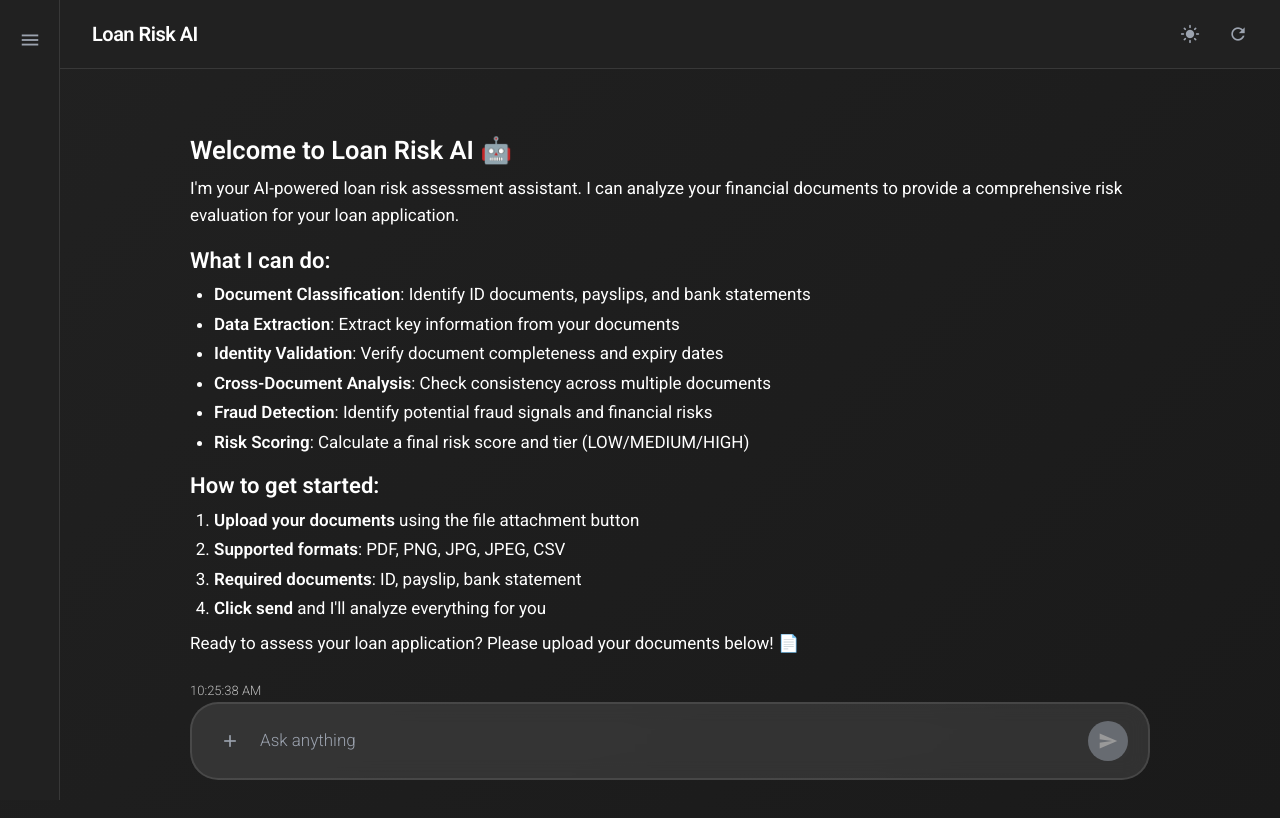
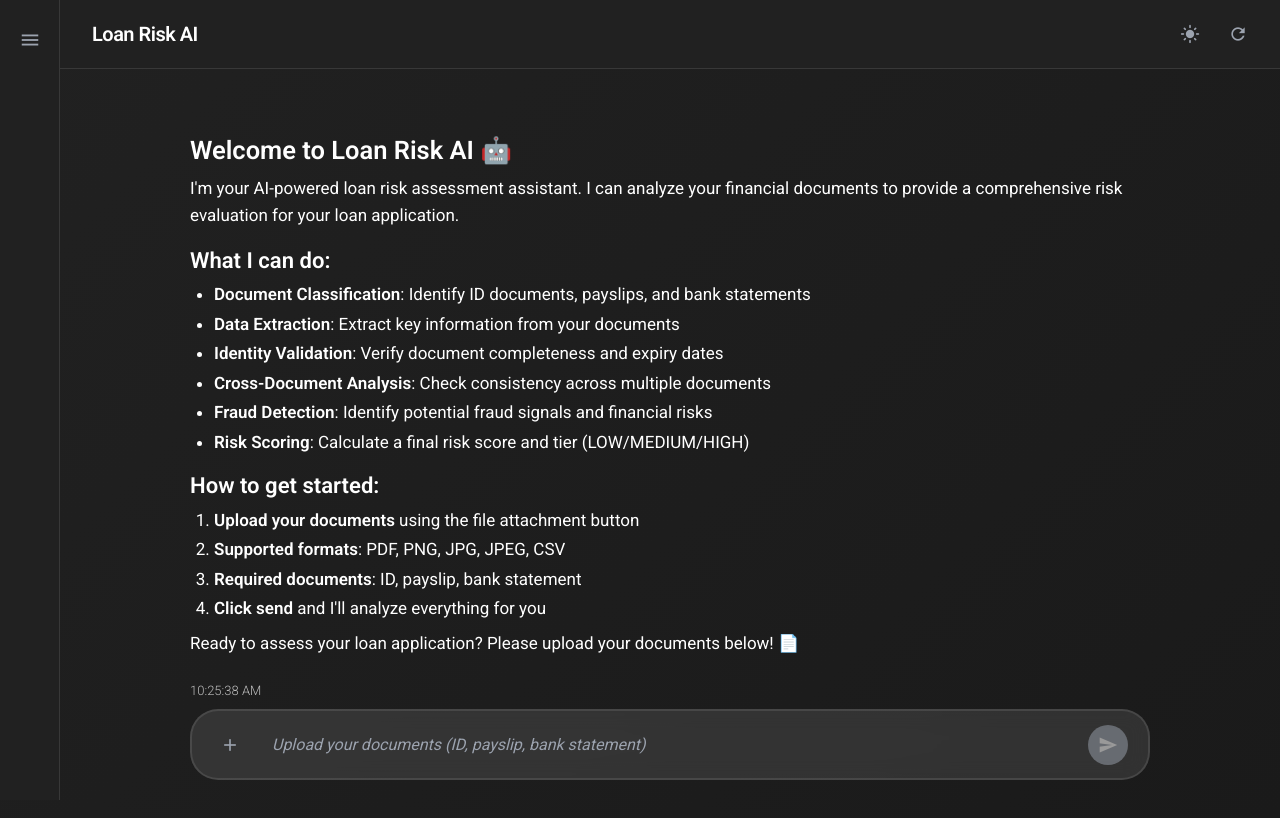
Before and after one commit to Handit-AI/handit-examples, a React (Create React App) app in the folder examples/loan-risk/: page / in a window 1280 px wide. Shown: the top 818 px of the page. Built offline with nearby package versions, Linux system fonts and the light colour scheme.

Commit message:
feat: add files ui

```diff
--- a/examples/loan-risk/package.json
+++ b/examples/loan-risk/package.json
@@ -5,6 +5,7 @@
   "main": "index.js",
   "scripts": {
     "start": "react-scripts start",
+    "dev": "react-scripts start",
     "build": "react-scripts build",
     "test": "react-scripts test",
     "eject": "react-scripts eject"
--- a/examples/loan-risk/src/App.js
+++ b/examples/loan-risk/src/App.js
@@ -7,16 +7,12 @@ const App = () => {
   const { theme, toggleTheme } = useTheme();
   const {
     messages,
-    inputValue,
-    setInputValue,
     isLoading,
     isStreaming,
     selectedFiles,
     messagesEndRef,
-    inputRef,
     fileInputRef,
     handleSubmit,
-    handleKeyPress,
     handleFileSelect,
     removeFile,
     openFileDialog,
@@ -74,11 +70,8 @@ const App = () => {
       <main className="main-content">
         {messages.length === 0 ? (
           <WelcomeSection
-            inputValue={inputValue}
-            setInputValue={setInputValue}
             onSubmit={handleSubmit}
             isLoading={isLoading}
-            inputRef={inputRef}
             fileInputRef={fileInputRef}
             onFileSelect={handleFileSelect}
             onOpenFileDialog={openFileDialog}
@@ -91,10 +84,7 @@ const App = () => {
             isLoading={isLoading}
             isStreaming={isStreaming}
             messagesEndRef={messagesEndRef}
-            inputValue={inputValue}
-            setInputValue={setInputValue}
             onSubmit={handleSubmit}
-            inputRef={inputRef}
             fileInputRef={fileInputRef}
             onFileSelect={handleFileSelect}
             onOpenFileDialog={openFileDialog}
--- a/examples/loan-risk/src/components/InputForm/InputForm.css
+++ b/examples/loan-risk/src/components/InputForm/InputForm.css
@@ -140,3 +140,30 @@
     font-size: 16px;
   }
 }
+
+/* File-only input styles */
+.input-container.file-only {
+  display: flex;
+  align-items: center;
+  gap: 12px;
+}
+
+.file-input-placeholder {
+  flex: 1;
+  padding: 12px 0;
+  display: flex;
+  align-items: center;
+  min-height: 24px;
+}
+
+.file-count {
+  color: var(--text-accent);
+  font-weight: 500;
+  font-size: 16px;
+}
+
+.placeholder-text {
+  color: var(--text-secondary);
+  font-size: 16px;
+  font-style: italic;
+}
--- a/examples/loan-risk/src/components/InputForm/InputForm.js
+++ b/examples/loan-risk/src/components/InputForm/InputForm.js
@@ -2,65 +2,14 @@ import React, { useEffect, useRef } from 'react';
 import './InputForm.css';
 
 const InputForm = ({
-  inputValue,
-  setInputValue,
   onSubmit,
   isLoading,
-  inputRef,
   fileInputRef,
   onFileSelect,
   onOpenFileDialog,
   selectedFiles = [],
-  placeholder = "Ask anything",
   className = ""
 }) => {
-  const textareaRef = useRef(null);
-
-  // Auto-resize textarea based on content
-  const adjustTextareaHeight = () => {
-    const textarea = textareaRef.current;
-    if (textarea) {
-      textarea.style.height = 'auto';
-      const scrollHeight = textarea.scrollHeight;
-      const maxHeight = 120; // Maximum height in pixels
-      const minHeight = 24; // Minimum height in pixels
-
-      if (scrollHeight > maxHeight) {
-        textarea.style.height = `${maxHeight}px`;
-        textarea.style.overflowY = 'auto';
-      } else if (scrollHeight < minHeight) {
-        textarea.style.height = `${minHeight}px`;
-        textarea.style.overflowY = 'hidden';
-      } else {
-        textarea.style.height = `${scrollHeight}px`;
-        textarea.style.overflowY = 'hidden';
-      }
-    }
-  };
-
-  // Adjust height when input value changes
-  useEffect(() => {
-    adjustTextareaHeight();
-  }, [inputValue]);
-
-  // Adjust height on mount
-  useEffect(() => {
-    adjustTextareaHeight();
-  }, []);
-
-  const handleInputChange = (e) => {
-    setInputValue(e.target.value);
-    adjustTextareaHeight();
-  };
-
-  const handleKeyDown = (e) => {
-    if (e.key === 'Enter' && !e.shiftKey) {
-      e.preventDefault();
-      if (inputValue.trim() && !isLoading) {
-        onSubmit(e);
-      }
-    }
-  };
   return (
     <form onSubmit={onSubmit} className={`input-form ${className}`}>
       <input
@@ -69,34 +18,34 @@ const InputForm = ({
         multiple
         onChange={onFileSelect}
         style={{ display: 'none' }}
-        accept="*/*"
+        accept=".pdf,.png,.jpg,.jpeg,.csv"
       />
-      <div className="input-container">
+      <div className="input-container file-only">
         <button
           type="button"
           className="attach-button"
           onClick={onOpenFileDialog}
-          title="Attach files"
+          title="Upload documents for loan assessment"
+          disabled={isLoading}
         >
           <span className="material-icons">add</span>
         </button>
-        <textarea
-          ref={(el) => {
-            inputRef.current = el;
-            textareaRef.current = el;
-          }}
-          value={inputValue}
-          onChange={handleInputChange}
-          onKeyDown={handleKeyDown}
-          placeholder={placeholder}
-          className="message-input"
-          disabled={isLoading}
-          rows={1}
-        />
+        <div className="file-input-placeholder">
+          {selectedFiles.length > 0 ? (
+            <span className="file-count">
+              {selectedFiles.length} document{selectedFiles.length > 1 ? 's' : ''} selected
+            </span>
+          ) : (
+            <span className="placeholder-text">
+              Upload your documents (ID, payslip, bank statement)
+            </span>
+          )}
+        </div>
         <button
           type="submit"
           className={`send-button ${selectedFiles.length > 0 ? 'has-files' : ''}`}
-          disabled={isLoading || (!inputValue.trim() && selectedFiles.length === 0)}
+          disabled={isLoading || selectedFiles.length === 0}
+          title="Submit documents for loan assessment"
         >
           <span className="material-icons">send</span>
         </button>
--- a/examples/loan-risk/src/components/MessageList/MessageList.js
+++ b/examples/loan-risk/src/components/MessageList/MessageList.js
@@ -10,10 +10,7 @@ const MessageList = ({
   isLoading,
   isStreaming,
   messagesEndRef,
-  inputValue,
-  setInputValue,
   onSubmit,
-  inputRef,
   fileInputRef,
   onFileSelect,
   onOpenFileDialog,
@@ -39,16 +36,12 @@ const MessageList = ({
           onRemoveFile={onRemoveFile}
         />
         <InputForm
-          inputValue={inputValue}
-          setInputValue={setInputValue}
           onSubmit={onSubmit}
           isLoading={isLoading}
-          inputRef={inputRef}
           fileInputRef={fileInputRef}
           onFileSelect={onFileSelect}
           onOpenFileDialog={onOpenFileDialog}
           selectedFiles={selectedFiles}
-          placeholder="Ask anything"
           className="chat-input-form"
         />
       </div>
--- a/examples/loan-risk/src/components/WelcomeSection/WelcomeSection.js
+++ b/examples/loan-risk/src/components/WelcomeSection/WelcomeSection.js
@@ -4,11 +4,8 @@ import FilePreview from '../FilePreview/FilePreview';
 import './WelcomeSection.css';
 
 const WelcomeSection = ({
-  inputValue,
-  setInputValue,
   onSubmit,
   isLoading,
-  inputRef,
   fileInputRef,
   onFileSelect,
   onOpenFileDialog,
@@ -25,16 +22,12 @@ const WelcomeSection = ({
         onRemoveFile={onRemoveFile}
       />
       <InputForm
-        inputValue={inputValue}
-        setInputValue={setInputValue}
         onSubmit={onSubmit}
         isLoading={isLoading}
-        inputRef={inputRef}
         fileInputRef={fileInputRef}
         onFileSelect={onFileSelect}
         onOpenFileDialog={onOpenFileDialog}
         selectedFiles={selectedFiles}
-        placeholder="Ask anything"
         className="centered-input-form"
       />
     </div>
--- a/examples/loan-risk/src/hooks/useChat.js
+++ b/examples/loan-risk/src/hooks/useChat.js
@@ -28,12 +28,10 @@ Ready to assess your loan application? Please upload your documents below! 📄`
       isStreaming: false
     }
   ]);
-  const [inputValue, setInputValue] = useState('');
   const [isLoading, setIsLoading] = useState(false);
   const [isStreaming, setIsStreaming] = useState(false);
   const [selectedFiles, setSelectedFiles] = useState([]);
   const messagesEndRef = useRef(null);
-  const inputRef = useRef(null);
   const fileInputRef = useRef(null);
 
   const scrollToBottom = () => {
@@ -79,42 +77,65 @@ Ready to assess your loan application? Please upload your documents below! 📄`
 
   const handleSubmit = async (e) => {
     e.preventDefault();
-    if ((!inputValue.trim() && selectedFiles.length === 0) || isLoading || isStreaming) return;
+    if (selectedFiles.length === 0 || isLoading || isStreaming) return;
 
-    const userInput = inputValue || "Please assess my loan application";
     const attachedFiles = [...selectedFiles];
     const userMessage = {
       id: Date.now(),
-      text: userInput,
+      text: `📄 Uploaded ${attachedFiles.length} document${attachedFiles.length > 1 ? 's' : ''} for loan assessment`,
       sender: 'user',
       timestamp: new Date().toLocaleTimeString(),
       files: attachedFiles
     };
 
     setMessages(prev => [...prev, userMessage]);
-    setInputValue('');
     setSelectedFiles([]); // Clear selected files after sending
     setIsLoading(true);
 
-    // Show typing indicator for a brief moment before streaming
-    await new Promise(resolve => setTimeout(resolve, 800));
+    // Create loading message immediately
+    const loadingMessage = {
+      id: Date.now() + 1,
+      text: `## 🔍 Assessing Your Loan Application
 
-    // Create AI message placeholder
-    const aiMessage = {
-      id: Date.now() + 1,
-      text: '',
+**Processing your documents...**
+
+- 📋 Classifying document types
+- 🔍 Extracting key information
+- ✅ Validating identity documents
+- 🔗 Cross-referencing data across documents
+- 🛡️ Running fraud detection checks
+- 📊 Calculating risk score
+
+*This may take a few moments while our AI analyzes your documents...*`,
       sender: 'ai',
       timestamp: new Date().toLocaleTimeString(),
-      isStreaming: true
+      isStreaming: false,
+      isLoading: true
     };
 
-    setMessages(prev => [...prev, aiMessage]);
+    setMessages(prev => [...prev, loadingMessage]);
     setIsLoading(false);
-    setIsStreaming(true);
 
     try {
       // Call the backend API
-      const response = await callLoanRiskAPI(userInput, attachedFiles);
+      const response = await callLoanRiskAPI("Please assess my loan application", attachedFiles);
+
+      // Replace the loading message with the actual response
+      setMessages(prev => {
+        const newMessages = [...prev];
+        const loadingIndex = newMessages.findIndex(msg => msg.isLoading);
+        if (loadingIndex !== -1) {
+          newMessages[loadingIndex] = {
+            ...newMessages[loadingIndex],
+            text: '',
+            isStreaming: true,
+            isLoading: false
+          };
+        }
+        return newMessages;
+      });
+
+      setIsStreaming(true);
       await simulateStreaming(response);
 
       // Add follow-up message
@@ -296,13 +317,10 @@ Ready to assess your loan application? Please upload your documents below! 📄`
 
   return {
     messages,
-    inputValue,
-    setInputValue,
     isLoading,
     isStreaming,
     selectedFiles,
     messagesEndRef,
-    inputRef,
     fileInputRef,
     handleSubmit,
     handleFileSelect,
```
